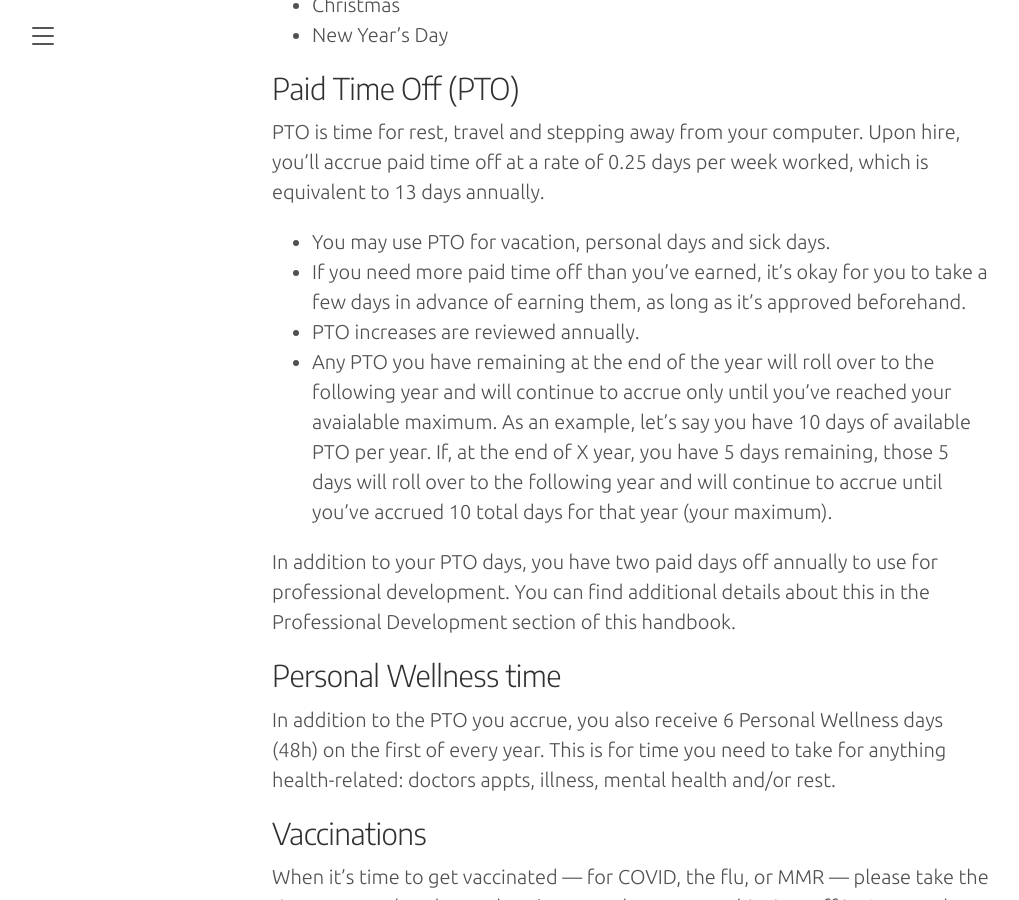
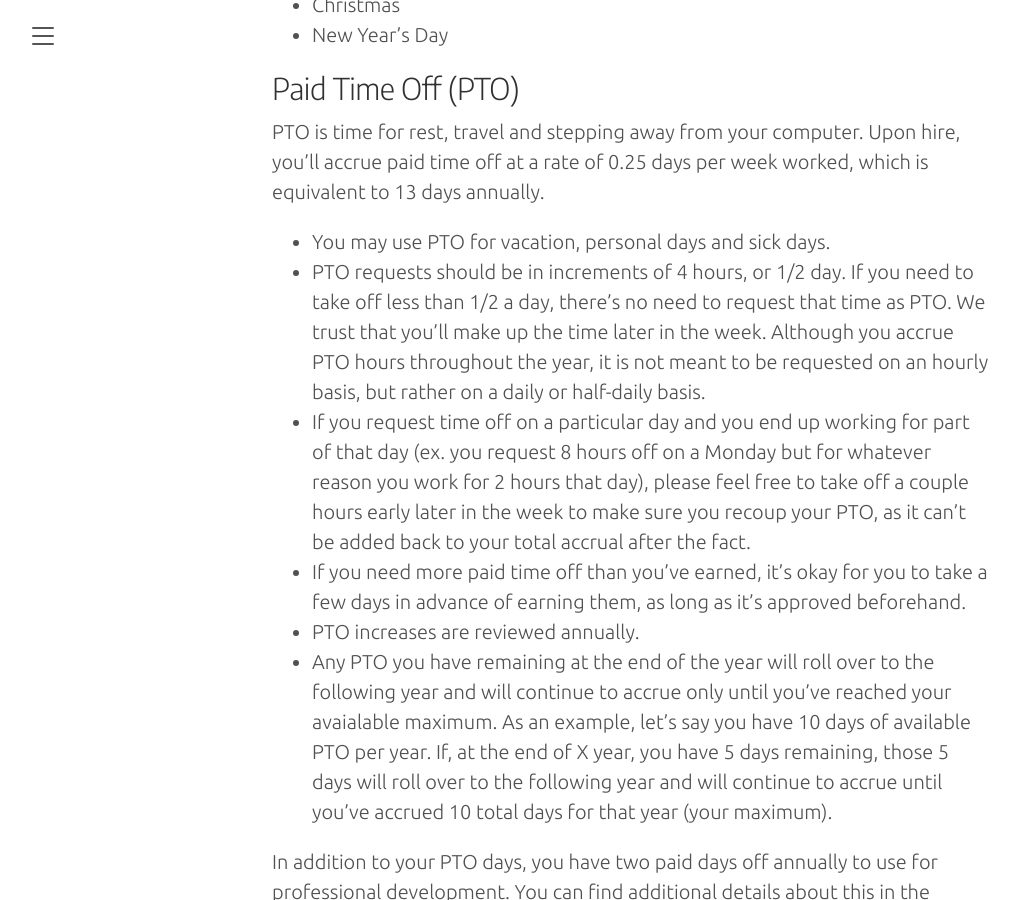
Before and after one commit to ten7/handbook.ten7.com, a Jekyll site: the page built from 040-our-benefits.md, in a window 1280 px wide and 900 px high, scrolled down 3721 px. Shown: the whole window, without its empty margins (8-1027 px from the left). Built offline with Jekyll 4.4.1, drawn with Linux system fonts in a browser that asks for light colours; some web fonts are replaced; our own code applies the rules of GitHub Pages for plain Markdown files.

Commit message:
PTO request clarifications

```diff
--- a/040-our-benefits.md
+++ b/040-our-benefits.md
@@ -97,6 +97,8 @@ We offer the following days as paid holidays to enjoy time with family and frien
 PTO is time for rest, travel and stepping away from your computer. Upon hire, you’ll accrue paid time off at a rate of 0.25 days per week worked, which is equivalent to 13 days annually.
 
 * You may use PTO for vacation, personal days and sick days.
+* PTO requests should be in increments of 4 hours, or 1/2 day. If you need to take off less than 1/2 a day, there's no need to request that time as PTO. We trust that you'll make up the time later in the week. Although you accrue PTO hours throughout the year, it is not meant to be requested on an hourly basis, but rather on a daily or half-daily basis.
+* If you request time off on a particular day and you end up working for part of that day (ex. you request 8 hours off on a Monday but for whatever reason you work for 2 hours that day), please feel free to take off a couple hours early later in the week to make sure you recoup your PTO, as it can't be added back to your total accrual after the fact.
 * If you need more paid time off than you’ve earned, it’s okay for you to take a few days in advance of earning them, as long as it’s approved beforehand.
 * PTO increases are reviewed annually.
 * Any PTO you have remaining at the end of the year will roll over to the following year and will continue to accrue only until you've reached your avaialable maximum. As an example, let's say you have 10 days of available PTO per year. If, at the end of X year, you have 5 days remaining, those 5 days will roll over to the following year and will continue to accrue until you've accrued 10 total days for that year (your maximum).
```
